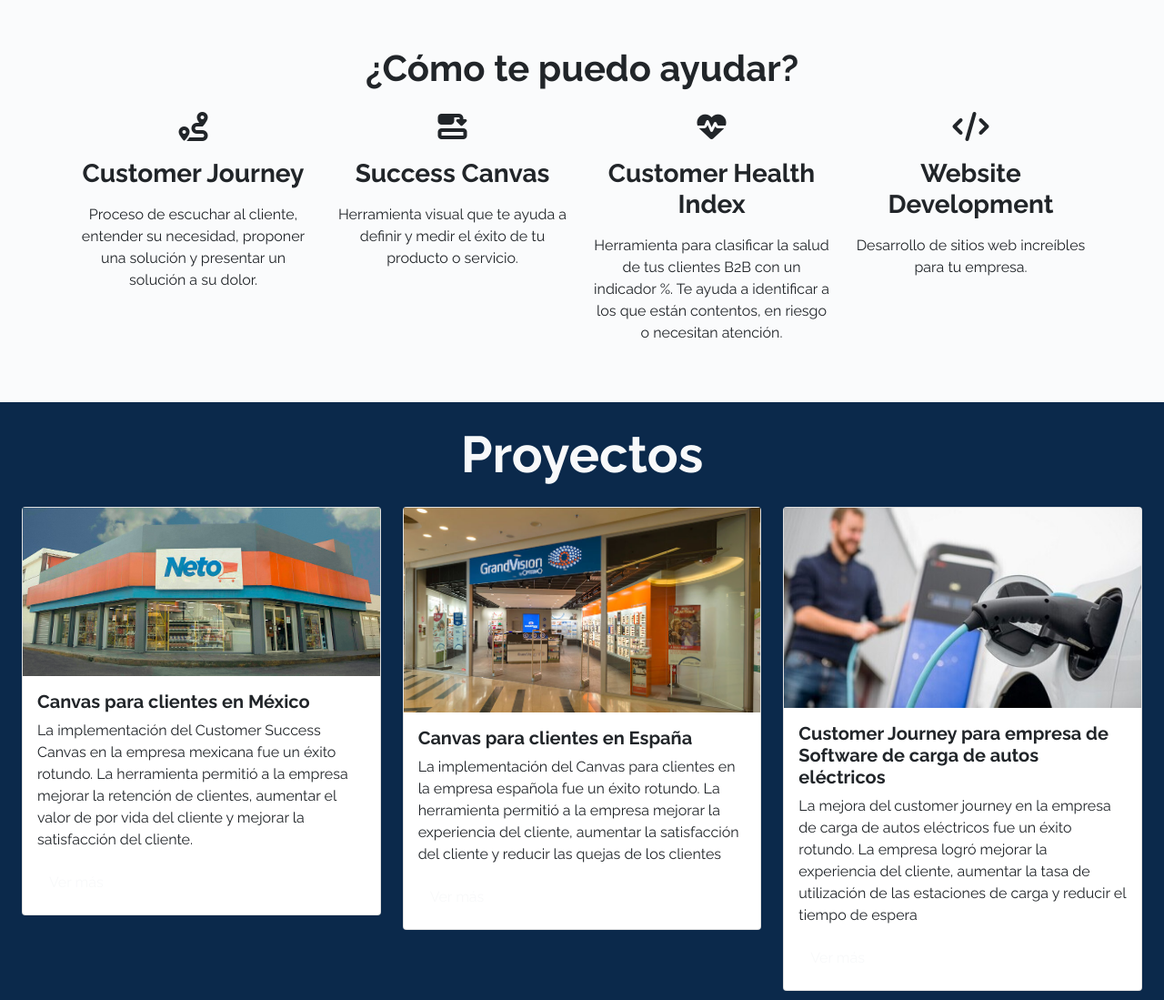
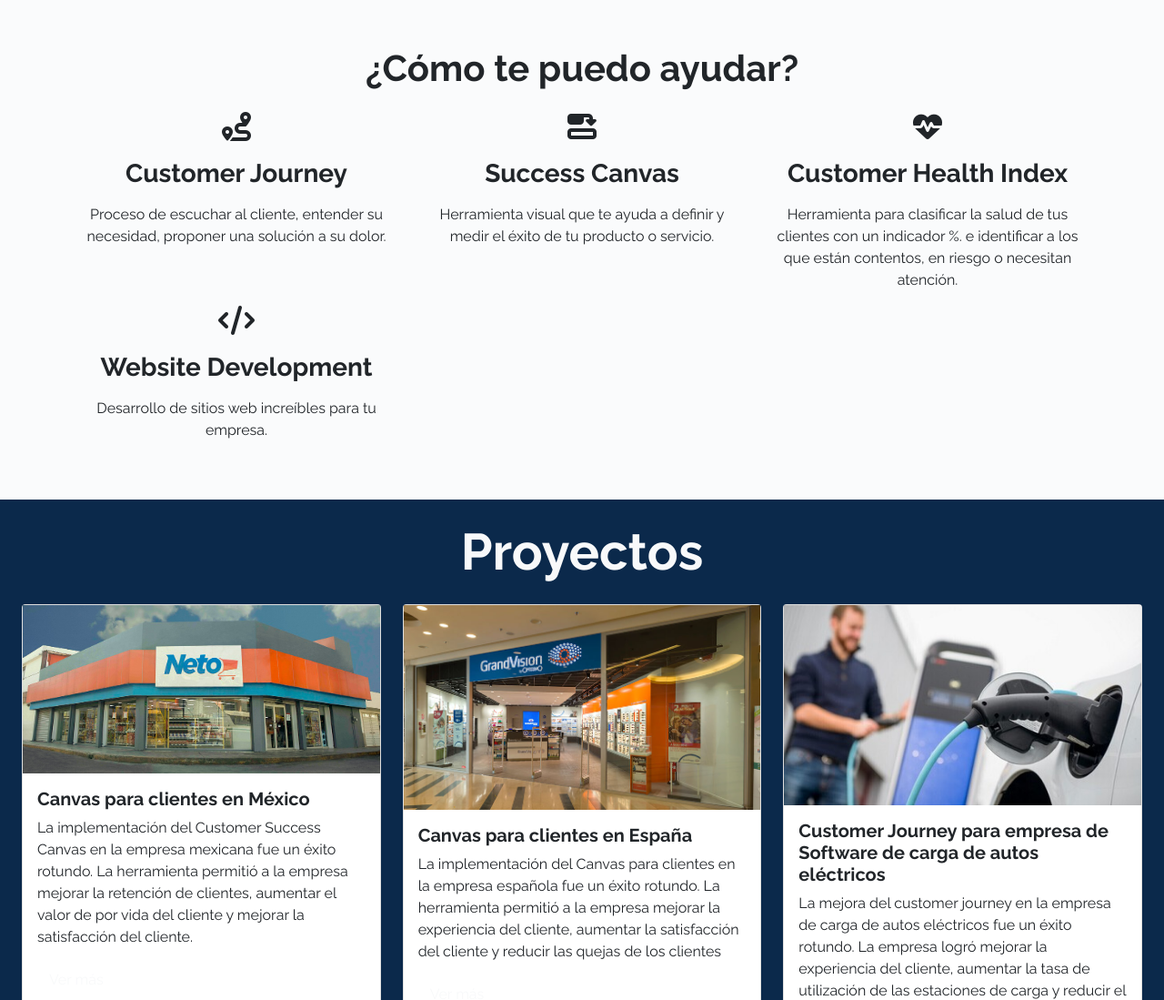
Before and after one commit to andreslpzp/andreslpzp.github.io, a plain HTML site: page index.html in a window 1280 px wide. Shown: the part 940-2039 px from the top of the page at 91% size. Drawn offline with nearby package versions, Linux system fonts and the light colour scheme; a script that the page names is missing.

Commit message:
Update:carousel centered

```diff
--- a/assets/css/style.css
+++ b/assets/css/style.css
@@ -30,10 +30,8 @@ body {
 
 .carousel {
     background-color: rgb(153, 156, 159);
-    width: fit-content;
-    height:fit-content;
+    align-content: center;
   }
-
 
 /* Contacto */
 
--- a/index.html
+++ b/index.html
@@ -67,25 +67,25 @@
                 <h3 class="my-3 fw-bold">Customer Journey</h3>
                 <p class="my-3">
                     Proceso de escuchar al cliente, entender su necesidad, proponer una solución
-                    y presentar un solución a su dolor.
+                    a su dolor.
                 </p>
             </div>
-            <div class="col sm-6">
+            <div class="col-sm-12 col-md-6 col-lg-4">
                 <i class="fa-solid fa-diagram-predecessor fs-2"></i>
                 <h3 class="my-3 fw-bold">Success Canvas</h3>
                 <p class="my-3">
                     Herramienta visual que te ayuda a definir y medir el éxito de tu producto o servicio.
                 </p>
             </div>
-            <div class="col sm-6">
+            <div class="col-sm-12 col-md-6 col-lg-4">
                 <i class="fa-solid fa-heart-pulse fs-2"></i>
                 <h3 class="my-3 fw-bold">Customer Health Index</h3>
                 <p class="my-3">
-                    Herramienta para clasificar la salud de tus clientes B2B con un indicador %.
-                    Te ayuda a identificar a los que están contentos, en riesgo o necesitan atención.
+                    Herramienta para clasificar la salud de tus clientes con un indicador %.
+                    e identificar a los que están contentos, en riesgo o necesitan atención.
                 </p>
             </div>
-            <div class="col sm-6">
+            <div class="col-sm-12 col-md-6 col-lg-4">
                 <i class="fa-solid fa-code fs-2"></i>
                 <h3 class="my-3 fw-bold">Website Development</h3>
                 <p class="my-3">
@@ -187,7 +187,7 @@
         <span class="carousel-control-next-icon" aria-hidden="true"></span>
             <span class="visually-hidden">Next</span>
     </button>
-    </div>
+</div>
 <!-- fin de carrusel de proyectos -->
 
 
```
